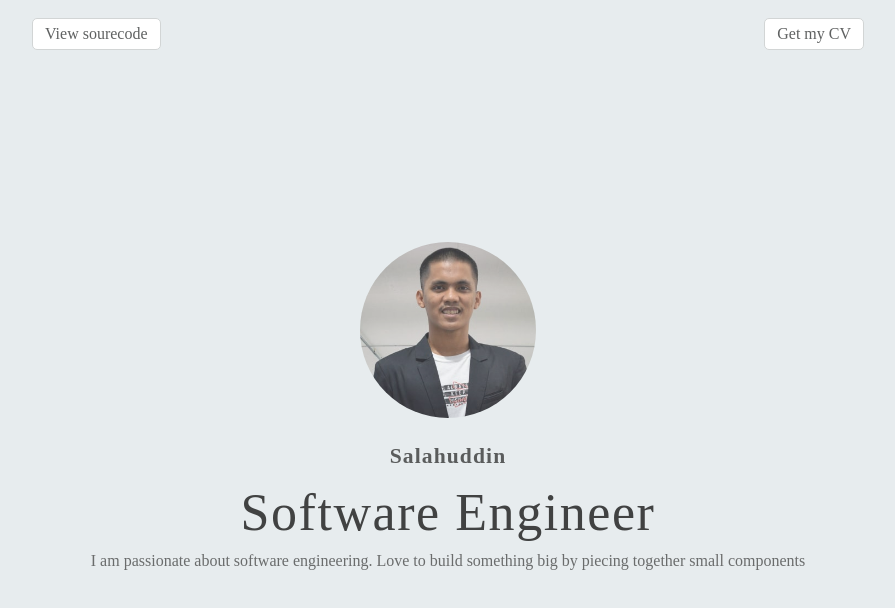
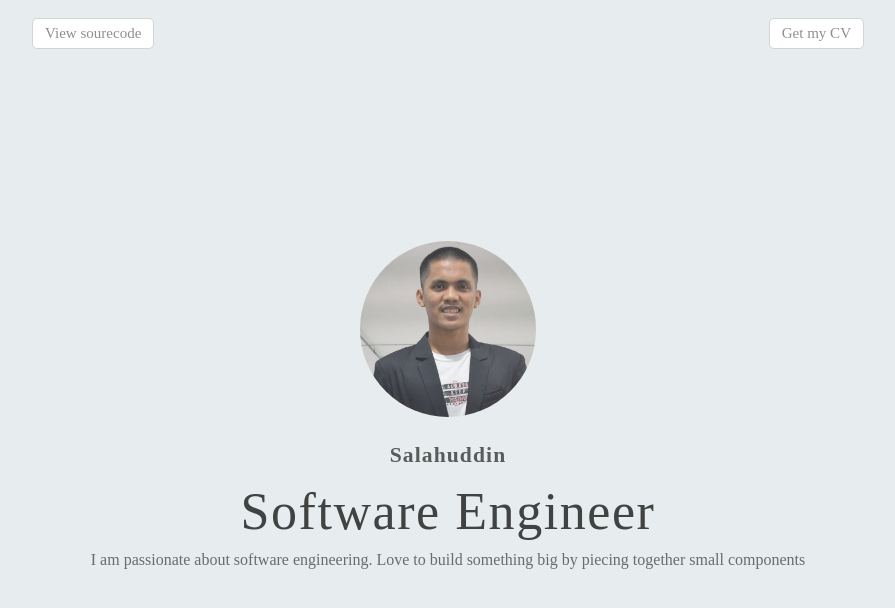
Before and after one commit to Dinel13/Dinel13.github.io, a plain HTML site: page index.html in a window 1280 px wide. Shown: the whole page, without its empty margins (192-1087 px from the left). Drawn offline with Linux system fonts and the light colour scheme.

Commit message:
adjust button text size

```diff
--- a/index.html
+++ b/index.html
@@ -74,11 +74,12 @@
 
       .header-button {
         text-decoration: none;
-        color: #5f6161;
+        color: #8e9090;
         background-color: #ffffff;
         padding: 6px 12px;
         border: 1px solid #d2d5d5;
         border-radius: 5px;
+        font-size: 0.94rem;
       }
 
       .text-software {
```
